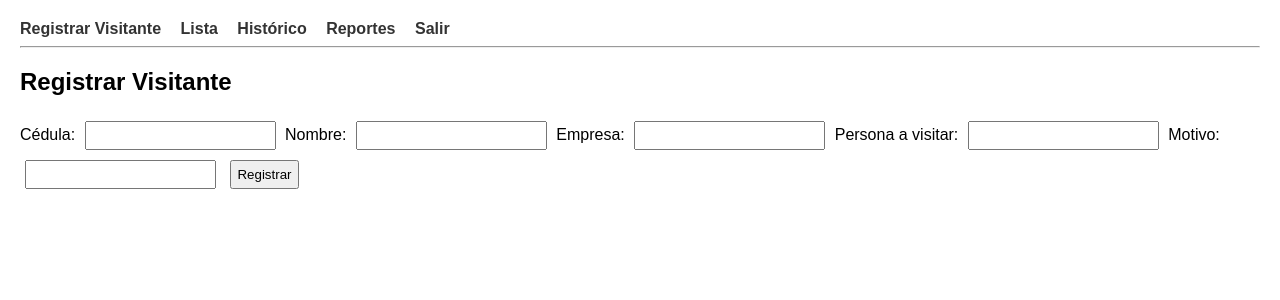
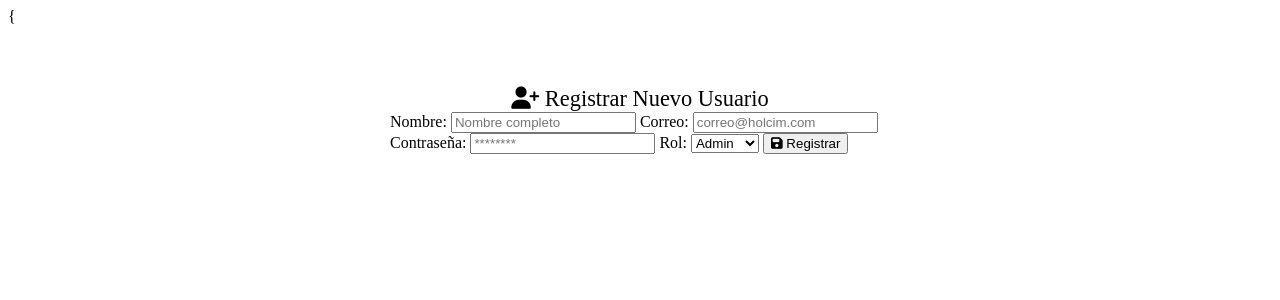
Before and after one commit to luismolinaboni22-art/Registro-de-visitantes-Holcim-Costa-Rica..., a Flask app: page /register in a window 1280 px wide. Shown: the top 300 px of the page. Run offline with Flask 3, Linux system fonts and the light colour scheme; the visitor is signed in with stand-in values (Sample User, id 1).

Commit message:
Update register.html

```diff
--- a/templates/register.html
+++ b/templates/register.html
@@ -1,23 +1,50 @@
-{% extends "base.html" %}
-{% block content %}
-{% if current_user.is_authenticated and current_user.email == "jorgemolinabonilla@gmail.com" %}
-<div style="margin-bottom:20px;">
-    <a href="{{ url_for('create_user') }}" class="admin-button">Administrar Usuarios</a>
+{<!DOCTYPE html>
+<html lang="es">
+<head>
+    <meta charset="UTF-8">
+    <meta name="viewport" content="width=device-width, initial-scale=1.0">
+    <title>Registro de Usuario - Holcim CR</title>
+    <link rel="stylesheet" href="{{ url_for('static', filename='css/style.css') }}">
+    <link href="https://fonts.googleapis.com/css2?family=Roboto:wght@400;500;700&display=swap" rel="stylesheet">
+    <link rel="stylesheet" href="https://cdnjs.cloudflare.com/ajax/libs/font-awesome/6.5.0/css/all.min.css">
+</head>
+<body>
+
+<div class="container" style="max-width: 500px; margin: 60px auto;">
+    <div class="card">
+        <div class="card-header" style="text-align:center; font-size:1.4em;">
+            <i class="fas fa-user-plus"></i> Registrar Nuevo Usuario
+        </div>
+        <form method="POST" action="{{ url_for('register') }}">
+            <label for="name">Nombre:</label>
+            <input type="text" id="name" name="name" placeholder="Nombre completo" required>
+
+            <label for="email">Correo:</label>
+            <input type="email" id="email" name="email" placeholder="correo@holcim.com" required>
+
+            <label for="password">Contraseña:</label>
+            <input type="password" id="password" name="password" placeholder="********" required>
+
+            <label for="role">Rol:</label>
+            <select id="role" name="role" required>
+                <option value="admin">Admin</option>
+                <option value="user">Usuario</option>
+            </select>
+
+            <button type="submit" class="button"><i class="fas fa-save"></i> Registrar</button>
+        </form>
+
+        {% with messages = get_flashed_messages() %}
+            {% if messages %}
+                {% for message in messages %}
+                    <div class="alert alert-success" style="margin-top:10px; padding:10px; border-radius:8px; background:var(--holcim-green); color:white;">
+                        {{ message }}
+                    </div>
+                {% endfor %}
+            {% endif %}
+        {% endwith %}
+    </div>
 </div>
-{% endif %}
 
-<h2>Registrar Visitante</h2>
-<form method="POST">
-    <label>Cédula:</label>
-    <input type="text" name="ci" class="form-control" required>
-    <label>Nombre:</label>
-    <input type="text" name="name" class="form-control" required>
-    <label>Empresa:</label>
-    <input type="text" name="company" class="form-control">
-    <label>Persona a visitar:</label>
-    <input type="text" name="person_to_visit" class="form-control" required>
-    <label>Motivo:</label>
-    <input type="text" name="reason" class="form-control">
-    <button type="submit" class="btn btn-primary mt-2">Registrar</button>
-</form>
-{% endblock %}
+</body>
+</html>
```
